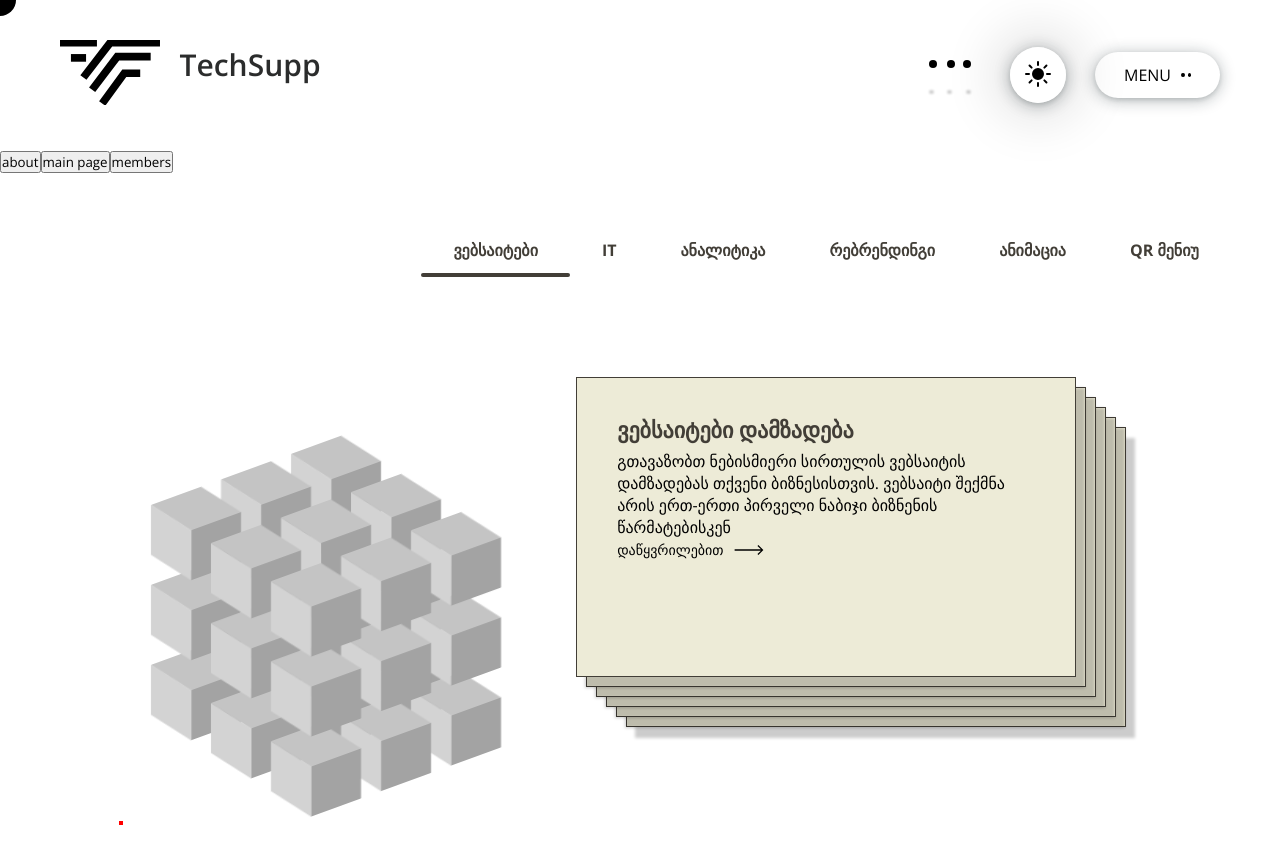
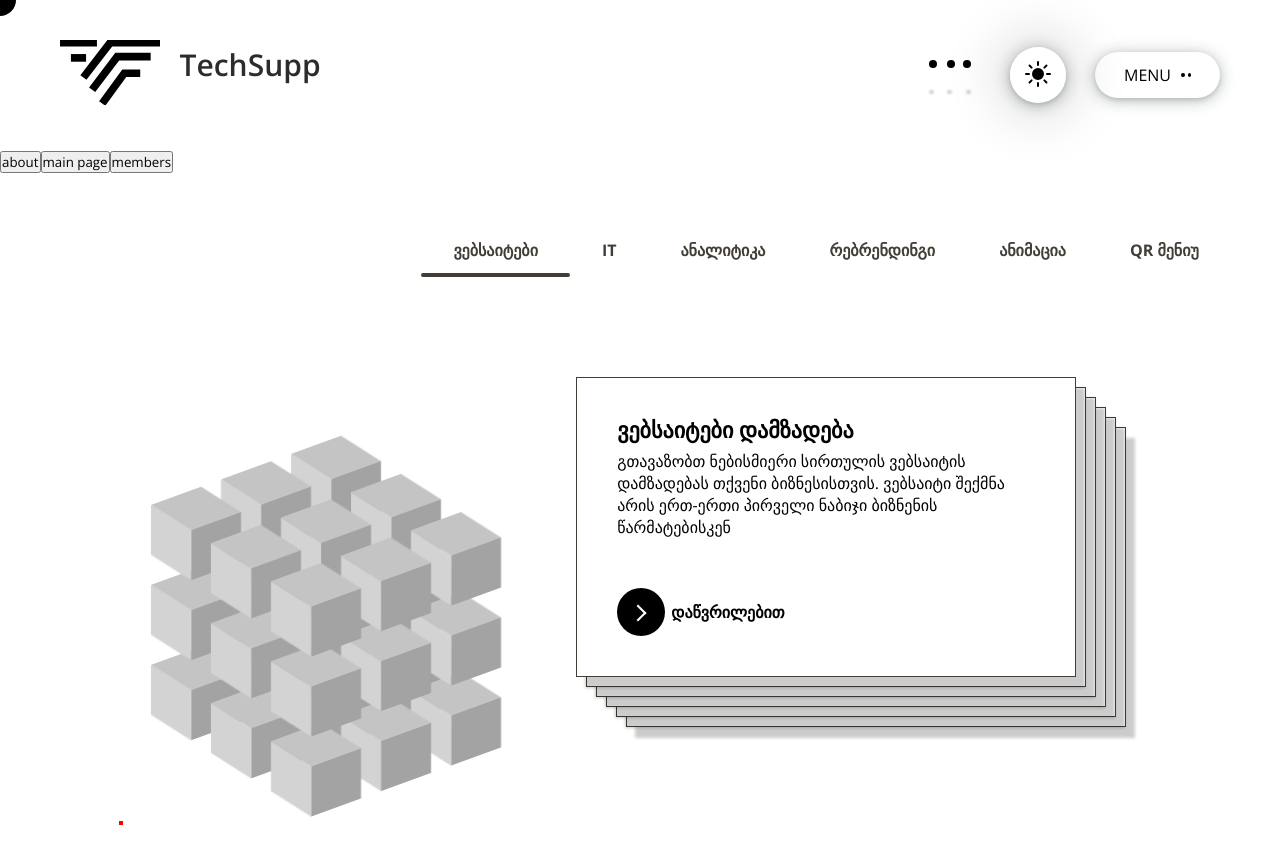
Before and after one commit to Guram12/Techsupp, a React (Vite) app: page / in a window 1280 px wide. Shown: the top 864 px of the page. Built offline with nearby package versions, Linux system fonts and the light colour scheme; a web font is replaced by a local one.

Commit message:
added new service button style

```diff
--- /dev/null
+++ b/src/components/Header/MainPage_Footer.jsx
@@ -0,0 +1,60 @@
+import "../styles/MainPage_Footer.css"
+
+
+export default function MainPage_Footer() {
+  return (
+    <div>
+      <footer className="mainpage_footer" >
+        <svg viewBox="0 0 120 28">
+          <defs>
+            <mask id="xxx">
+              <circle cx={7} cy={12} r={40} fill="#fff" />
+            </mask>
+            <filter id="goo">
+              <feGaussianBlur in="SourceGraphic" stdDeviation={2} result="blur" />
+              <feColorMatrix
+                in="blur"
+                mode="matrix"
+                values="
+                1 0 0 0 0
+                0 1 0 0 0
+                0 0 1 0 0
+                0 0 0 13 -9"
+                result="goo"
+              />
+              <feBlend in="SourceGraphic" in2="goo" />
+            </filter>
+            <path
+              id="wave"
+              d="M 0,10 C 30,10 30,15 60,15 90,15 90,10 120,10 150,10 150,15 180,15 210,15 210,10 240,10 v 28 h -240 z"
+            />
+          </defs>
+          <use id="wave3" className="wave" xlinkHref="#wave" x={0} y={-2} />
+          <use id="wave2" className="wave" xlinkHref="#wave" x={0} y={0} />
+          <g className="topball">
+            <circle
+              className="ball"
+              cx={110}
+              cy={8}
+              r={4}
+              stroke="none"
+              strokeWidth={0}
+              fill="red"
+            />
+            <g className="arrow">
+              <polyline className="" points="108,8 110,6 112,8" fill="none" />
+              <polyline className="" points="110,6 110,10.5" fill="none" />
+            </g>
+          </g>
+          <g className="gooeff">
+            <circle className="drop drop1" cx={20} cy={2} r="1.8" />
+            <circle className="drop drop2" cx={25} cy="2.5" r="1.5" />
+            <circle className="drop drop3" cx={16} cy="2.8" r="1.2" />
+            <use id="wave1" className="wave" xlinkHref="#wave" x={0} y={1} />
+          </g>
+        </svg>
+      </footer>
+
+    </div>
+  )
+}
--- a/src/components/animations/CardAnimation.jsx
+++ b/src/components/animations/CardAnimation.jsx
@@ -22,12 +22,12 @@ export default function CardAnimation() {
   const serviceNames = ["ვებსაიტები", "IT", "ანალიტიკა", "რებრენდინგი", "ანიმაცია", "QR მენიუ"];
 
   const cardContents = [
-    { title: "ვებსაიტები დამზადება", button_content: "დაწყვრილებით",path: "/services/web-development", content: "გთავაზობთ ნებისმიერი სირთულის ვებსაიტის დამზადებას თქვენი ბიზნესისთვის. ვებსაიტი შექმნა არის ერთ-ერთი პირველი ნაბიჯი ბიზნენის წარმატებისკენ" },
+    { title: "ვებსაიტები დამზადება", button_content: "დაწყვრილებით", path: "/services/web-development", content: "გთავაზობთ ნებისმიერი სირთულის ვებსაიტის დამზადებას თქვენი ბიზნესისთვის. ვებსაიტი შექმნა არის ერთ-ერთი პირველი ნაბიჯი ბიზნენის წარმატებისკენ" },
     { title: "IT მომსახურება", button_content: "დაწყვრილებით", path: "/services/it", content: "თქვენი ბიზნენის უწყვეტი მუშაობისთვის, ჩვენი გუნდი გაგიწევთ ნებისმიერი სირთულის IT მომსახურებას" },
-    { title: "ბიზნეს ანალიტიკის ავტომატიზაცია",path: "/services/analitycs", button_content: "დაწყვრილებით", content: "ბიზნეს ანალიტიკის ავტომატიზაცია დაგეხმარებათ რუტინული სამუშაოების თავიდან აცილებაში და დაზოგავს თქვენს დროს" },
-    { title: "ბრენდინგი/რებრენდინგი", button_content: "დაწყვრილებით",path: "/services/brending", content: "ბიზნესისთვის ახალი იმიჯის შექმნაში ჩვენი გუნდის კვალიფიციური პროფესიონალები დაგეხმარებიან" },
+    { title: "ბიზნეს ანალიტიკის ავტომატიზაცია", path: "/services/analitycs", button_content: "დაწყვრილებით", content: "ბიზნეს ანალიტიკის ავტომატიზაცია დაგეხმარებათ რუტინული სამუშაოების თავიდან აცილებაში და დაზოგავს თქვენს დროს" },
+    { title: "ბრენდინგი/რებრენდინგი", button_content: "დაწყვრილებით", path: "/services/brending", content: "ბიზნესისთვის ახალი იმიჯის შექმნაში ჩვენი გუნდის კვალიფიციური პროფესიონალები დაგეხმარებიან" },
     { title: "ანიმაციური ფოტო/ვიდეო", button_content: "დაწყვრილებით", path: "/services/animation", content: "ანიმაციური ფოტო/ვიდეოს აწყობა " },
-    { title: "ონლაინ მენიუ", button_content: "დაწყვრილებით",path: "/services/menu", content: "QR კოდიდით გახსნადი ონლაინ მენიუ თქვენი ბიზნესისტვის" },
+    { title: "ონლაინ მენიუ", button_content: "დაწყვრილებით", path: "/services/menu", content: "QR კოდიდით გახსნადი ონლაინ მენიუ თქვენი ბიზნესისტვის" },
   ];
 
   const getCardClassName = (index) => {
@@ -35,16 +35,16 @@ export default function CardAnimation() {
     let className = "card";
     // Apply 'card--current' to the active card and the first card always has 'card--current'
     if (activeTab === index + 1 || index === 0) {
-        className += " card--current";
+      className += " card--current";
     }
     // Apply 'hidden' to all non-active cards that come before the active one
     // and to the first card when it's not active
     if ((index < activeTab - 1) || (index === 0 && activeTab !== 1)) {
-        className += " hidden";
+      className += " hidden";
     }
 
     return className;
-};
+  };
 
 
   return (
@@ -75,25 +75,24 @@ export default function CardAnimation() {
                 className={getCardClassName(i)}
                 id={`${i + 1}`}
               >
-                <h1>{card.title}</h1>
-                <p style={{ marginTop: "10px" }} >{card.content}</p>
-                <button className="cta" onClick={() => handleButtonClick(card.path)} >
-                  <span className="hover-underline-animation"> {card.button_content} </span>
-                  <svg
-                    id="arrow-horizontal"
-                    xmlns="http://www.w3.org/2000/svg"
-                    width="30"
-                    height="10"
-                    viewBox="0 0 46 16"
-                  >
-                    <path
-                      id="Path_10"
-                      data-name="Path 10"
-                      d="M8,0,6.545,1.455l5.506,5.506H-30V9.039H12.052L6.545,14.545,8,16l8-8Z"
-                      transform="translate(30)"
-                    ></path>
-                  </svg>
-                </button>
+                <div className="card_content_child_container" >
+                  {/* pirveli shvili  */}
+                  <div>
+                    <h1 style={{ color: "black" }} >{card.title}</h1>
+                    <p style={{ marginTop: "10px", color: "black" }} >{card.content}</p>
+                  </div>
+
+                  {/* meore shvili  */}
+                  <div className="service_card_button_cont" >
+                    <button className="learn-more" onClick={() => handleButtonClick(card.path)}>
+                      <span className="circle" aria-hidden="true">
+                        <span className="icon arrow" />
+                      </span>
+                      <span className="button-text">დაწვრილებით</span>
+                    </button>
+                  </div>
+                </div>
+
 
               </div>
             ))}
--- a/src/components/pages/MainPage.jsx
+++ b/src/components/pages/MainPage.jsx
@@ -4,7 +4,7 @@ import { useState } from "react";
 import CardAnimation from "../animations/CardAnimation";
 import CubeAnimation from "../animations/CubeAnimation";
 // import LineAnimation from "../animations/LineAnimation"
-
+import MainPage_Footer from "../Header/MainPage_Footer";
 
 
 
@@ -12,9 +12,16 @@ export default function mainPage({ showSplashScreen }) {
 
   return (
     <div className="mainpage_cont" >
-      <CubeAnimation/>
-      <CardAnimation  />
-      {/* <LineAnimation/> */}
+      <div className="mainpage_child_cont">
+        <CubeAnimation />
+        <CardAnimation />
+        {/* <LineAnimation/> */}
+      </div>
+
+      {/* <div className="mainpage_main_footer_container" >
+        <MainPage_Footer />
+      </div> */}
+
     </div>
   );
 }
--- a/src/components/styles/MainPage.css
+++ b/src/components/styles/MainPage.css
@@ -13,10 +13,20 @@
 
 
 .mainpage_cont{
+ color: transparent;   /* amas droebit vwer */
+}
+
+.mainpage_child_cont{
   display: flex;
   justify-content:space-around;
   gap: 200px;
   align-items: center;
+}
+
+
+.mainpage_main_footer_container{
+  margin-top: 1px;  /* droebit  */
+ overflow-x: hidden;
 }
 
 
--- /dev/null
+++ b/src/components/styles/MainPage_Footer.css
@@ -0,0 +1,92 @@
+@import url("https://fonts.googleapis.com/css?family=Lato:400,400i,700");
+
+
+.mainpage_footer {
+  width:100vw;
+  bottom:0px
+}
+.mainpage_footer div {
+  background-color:#4478e3;
+  margin: -5px 0px 0px 0px;
+  padding:0px;
+  color: #fff;
+  text-align:center;
+}
+svg {
+  width:100%;
+}
+.arrow {
+  stroke-width: .3px;
+  stroke:yellow;
+}
+.topball {
+  animation: ball 1.5s ease-in-out;
+  animation-iteration-count:infinite;
+  animation-direction: alternate;
+  animation-delay: 0.3s;
+  cursor:pointer;
+}
+
+.wave {
+  animation: wave 3s linear;
+  animation-iteration-count:infinite;
+  fill: #000000;
+}
+.drop {
+  fill: transparent;
+  animation: drop 5s ease infinite normal;
+  stroke: #555555;
+  stroke-width:0.5;
+  opacity:.6;
+  transform: translateY(80%);
+}
+.drop1 {
+  transform-origin: 20px 3px;
+}
+.drop2 {
+  animation-delay: 3s;
+  animation-duration:3s;
+  transform-origin: 25px 3px;
+}
+.drop3 {
+  animation-delay: -2s;
+  animation-duration:3.4s;
+  transform-origin: 16px 3px;
+}
+.gooeff {
+  	filter: url(#goo);
+}
+#wave2 {
+  animation-duration:5s;
+  animation-direction: reverse;
+  opacity: .6
+}
+#wave3 {
+  animation-duration: 7s;
+  opacity:.3;
+}
+@keyframes drop {
+  0% {
+    transform: translateY(80%);
+    opacity:.6;
+  }
+  80% {
+    transform: translateY(80%);
+    opacity:.6;
+  }
+  90% {
+    transform: translateY(10%) ;
+    opacity:.6;
+  }
+  100% {
+    transform: translateY(0%) scale(1.5);
+    stroke-width:0.2;
+    opacity:0;
+  }
+}
+@keyframes wave {
+  to {transform: translateX(-100%);}
+}
+@keyframes ball {
+  to {transform: translateY(20%);}
+}
--- a/src/components/styles/card.css
+++ b/src/components/styles/card.css
@@ -59,7 +59,7 @@
 	 position: absolute;
 	 width: 500px;
 	 height: 300px;
-	 background-color: #edebd7;
+	 background-color: #ffffff;
 	 border: 1px solid #423e37;
 	 box-shadow: 9px 11px 3px 0px rgba(0, 0, 0, 0.2);
 	 box-sizing: border-box;
@@ -119,3 +119,116 @@
 	 z-index: 0;
 	 transform: translateX(50px) translateY(50px);
 }
+
+/* =================================================== card content container stules  ========================================= */
+.card_content_child_container {
+display: flex;
+flex-direction: column;
+justify-content: space-between;
+align-items: flex-start;
+height: 100%;
+}
+
+
+
+
+
+/* ===================================================  servisze gadfasvlis gilakis stilebi ========================================= */
+
+
+
+.service_card_button_cont{
+	display: flex;
+	justify-content: flex-end;
+	align-items: center;
+	margin-top: 30px;
+}
+
+
+.learn-more {
+ position: relative;
+ display: inline-block;
+ cursor: pointer;
+ outline: none;
+ border: 0;
+ vertical-align: middle;
+ text-decoration: none;
+ background: transparent;
+ padding: 0;
+ font-size: inherit;
+ font-family: inherit;
+}
+
+button.learn-more {
+ width: 12rem;
+ height: auto;
+}
+
+button.learn-more .circle {
+ transition: all 0.45s cubic-bezier(0.65, 0, 0.076, 1);
+ position: relative;
+ display: block;
+ margin: 0;
+ width: 3rem;
+ height: 3rem;
+ background: #000000;
+ border-radius: 1.625rem;
+}
+
+button.learn-more .circle .icon {
+ transition: all 0.45s cubic-bezier(0.65, 0, 0.076, 1);
+ position: absolute;
+ top: 0;
+ bottom: 0;
+ margin: auto;
+ background: #fff;
+}
+
+button.learn-more .circle .icon.arrow {
+ transition: all 0.45s cubic-bezier(0.65, 0, 0.076, 1);
+ left: 0.625rem;
+ width: 1.125rem;
+ height: 0.125rem;
+ background: none;
+}
+
+button.learn-more .circle .icon.arrow::before {
+ position: absolute;
+ content: "";
+ top: -0.29rem;
+ right: 0.0625rem;
+ width: 0.625rem;
+ height: 0.625rem;
+ border-top: 0.125rem solid #fff;
+ border-right: 0.125rem solid #fff;
+ transform: rotate(45deg);
+}
+
+button.learn-more .button-text {
+ transition: all 0.45s cubic-bezier(0.65, 0, 0.076, 1);
+ position: absolute;
+ top: 0;
+ left: 0;
+ right: 0;
+ bottom: 0;
+ padding: 0.75rem 0;
+ margin: 0 0 0 1.85rem;
+ color: #000000;
+ font-weight: 700;
+ line-height: 1.6;
+ text-align: center;
+ text-transform: uppercase;
+}
+
+button:hover .circle {
+ width: 100%;
+}
+
+button:hover .circle .icon.arrow {
+ background: #fff;
+ transform: translate(1rem, 0);
+}
+
+button:hover .button-text {
+ color: #fff;
+}
```
